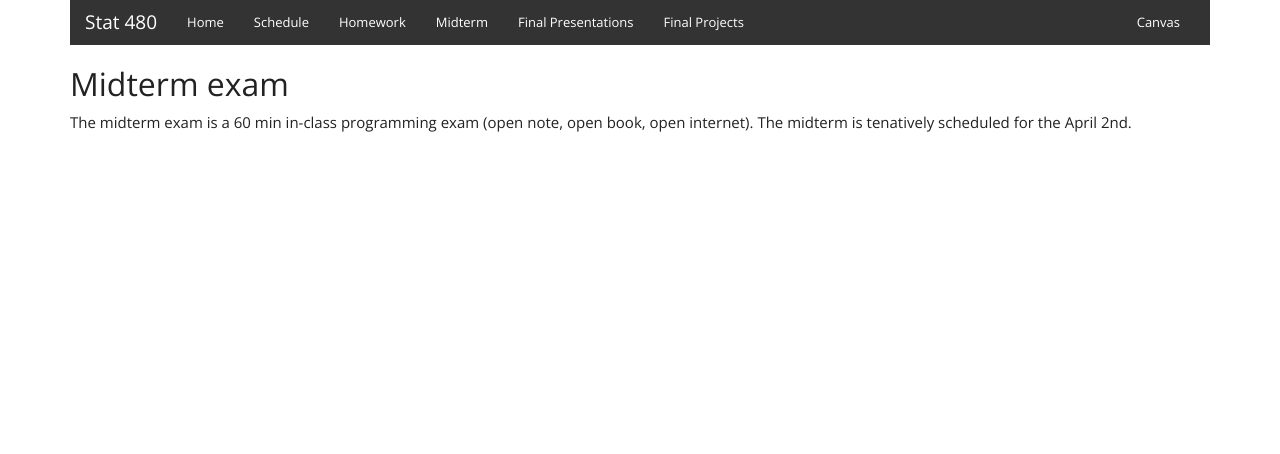
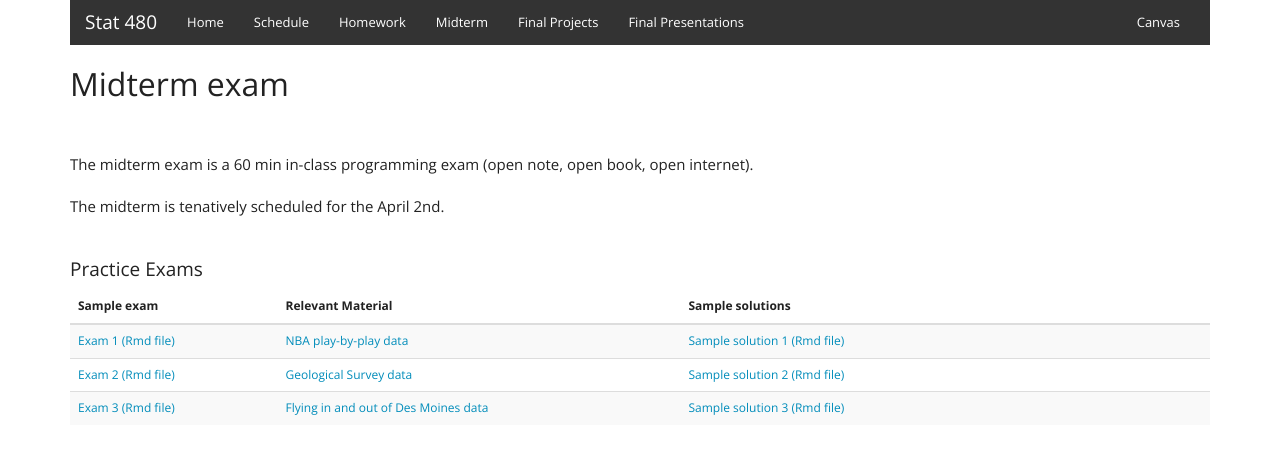
Before and after one commit to Stat480-at-ISU/Stat480-at-ISU.github.io, a Jekyll site: the page built from midterm.html, in a window 1280 px wide. Shown: the top 454 px of the page. Built offline with Jekyll 4.4.1, drawn with Linux system fonts in a browser that asks for light colours.

Commit message:
formatting, add sample midterms

```diff
--- a/_config.yml
+++ b/_config.yml
@@ -16,10 +16,10 @@ navigation:
   url: /homework.html
 - text: Midterm
   url: /midterm.html
+- text: Final Projects
+  url: /projects.html
 - text: Final Presentations
   url: /presentations.html
-- text: Final Projects
-  url: /projects.html
 collections:
   topics:
     output: true
--- a/homework.html
+++ b/homework.html
@@ -4,7 +4,7 @@ root: ""
 ---
 
 <h2>Homework assignments</h2>
-
+<br/><br/>
 <p>
 Homework assignments are made available on Thursdays and are due the following Thursday. </p>
 
@@ -79,7 +79,7 @@ Homework assignments are made available on Thursdays and are due the following T
 </tr>
 <tr>
         <td>TBD</td>
-        <td>Homework 10</td>
+        <td>Homework 10 </td>
         <td></td>
         <td></td>
 </tr>
--- a/midterm.html
+++ b/midterm.html
@@ -4,15 +4,43 @@ root: ""
 ---
 
 <!-- Main component for a primary marketing message or call to action -->
-
 <h2>Midterm exam</h2>
 
+<br/><br/>
 <p>
-The midterm exam is a 60 min in-class programming exam (open note, open book, open internet). The midterm is tenatively scheduled for the April 2nd.
+The midterm exam is a 60 min in-class programming exam (open note, open book, open internet). </br>  </br> The midterm is tenatively scheduled for the April 2nd.
 </p>
 
+<br/>
+<h4> Practice Exams </h4>
 
-<ul>
-
-
-</ul>
+<table class="table table-striped table-hover">
+    <thead>
+      <tr>
+        <th>Sample exam</th>
+        <th>Relevant Material</th>
+        <th>Sample solutions</th>
+        <th> &nbsp;&nbsp;&nbsp;&nbsp;&nbsp;&nbsp;&nbsp;&nbsp;&nbsp;&nbsp;&nbsp;&nbsp;&nbsp;&nbsp;&nbsp;&nbsp;&nbsp;&nbsp;&nbsp;&nbsp;&nbsp;&nbsp;&nbsp;&nbsp;&nbsp;&nbsp;&nbsp;&nbsp;&nbsp;&nbsp;&nbsp;&nbsp; </th>
+      </tr>
+    </thead>
+    <tbody>
+<tr>
+        <td><a href="exams/exam-sample-1.html">Exam 1 </a> <a href="exams/exam-sample-1.Rmd"> (Rmd file)</a></td>
+        <td><a href="https://raw.githubusercontent.com/Stat480-at-ISU/Stat480-at-ISU.github.io/master/exams/sample-combined-pbp-stats.csv">NBA play-by-play data</a></td>
+        <td><a href="exams/exam-sample-solution-1.html">Sample solution 1 </a> <a href="exams/exam-sample-solution-1.Rmd"> (Rmd file)</a></td>
+        <td></td>
+</tr>
+<tr>
+        <td><a href="exams/exam-sample-2.html">Exam 2 </a> <a href="exams/exam-sample-2.Rmd"> (Rmd file)</a></td>
+        <td><a href="https://raw.githubusercontent.com/Stat480-at-ISU/Stat480-at-ISU.github.io/master/exams/earthquakes.csv">Geological Survey data</a></td>
+        <td><a href="exams/exam-sample-solution-2.html">Sample solution 2 </a> <a href="exams/exam-sample-solution-2.Rmd"> (Rmd file)</a></td>
+        <td></td>
+</tr>
+<tr>
+        <td><a href="exams/exam-sample-3.html">Exam 3 </a> <a href="exams/exam-sample-3.Rmd"> (Rmd file)</a></td>
+        <td><a href="https://raw.githubusercontent.com/Stat480-at-ISU/Stat480-at-ISU.github.io/master/exams/dsm-flights.csv">Flying in and out of Des Moines data</a></td>
+        <td><a href="exams/exam-sample-solution-3.html">Sample solution 3 </a> <a href="exams/exam-sample-solution-3.Rmd"> (Rmd file)</a></td>
+        <td></td>
+</tr>
+    </tbody>
+  </table>
```
Also changed, not shown: index.html (+8 -6 lines), projects.html (+9 -4 lines), schedule.html (+8 -2 lines), 7 other files.
